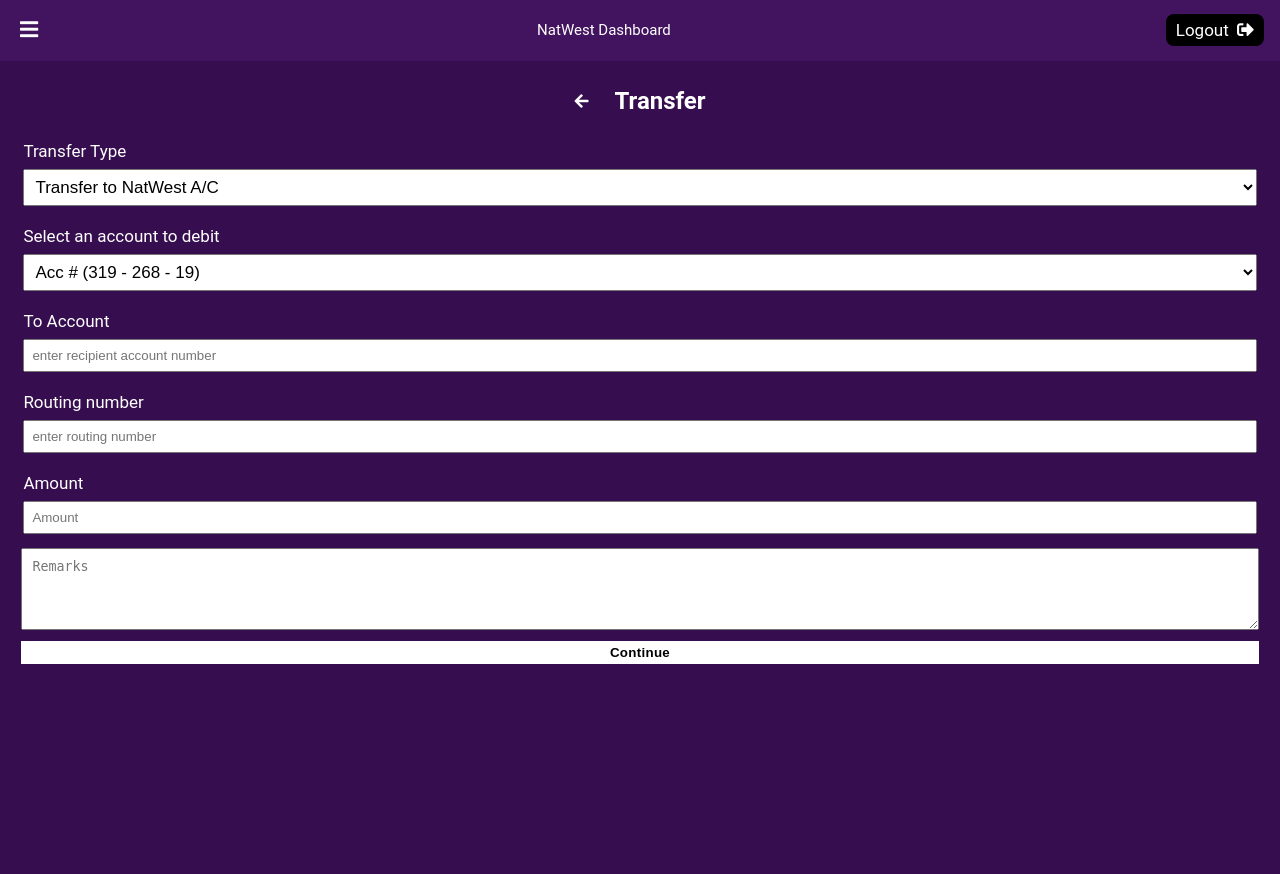
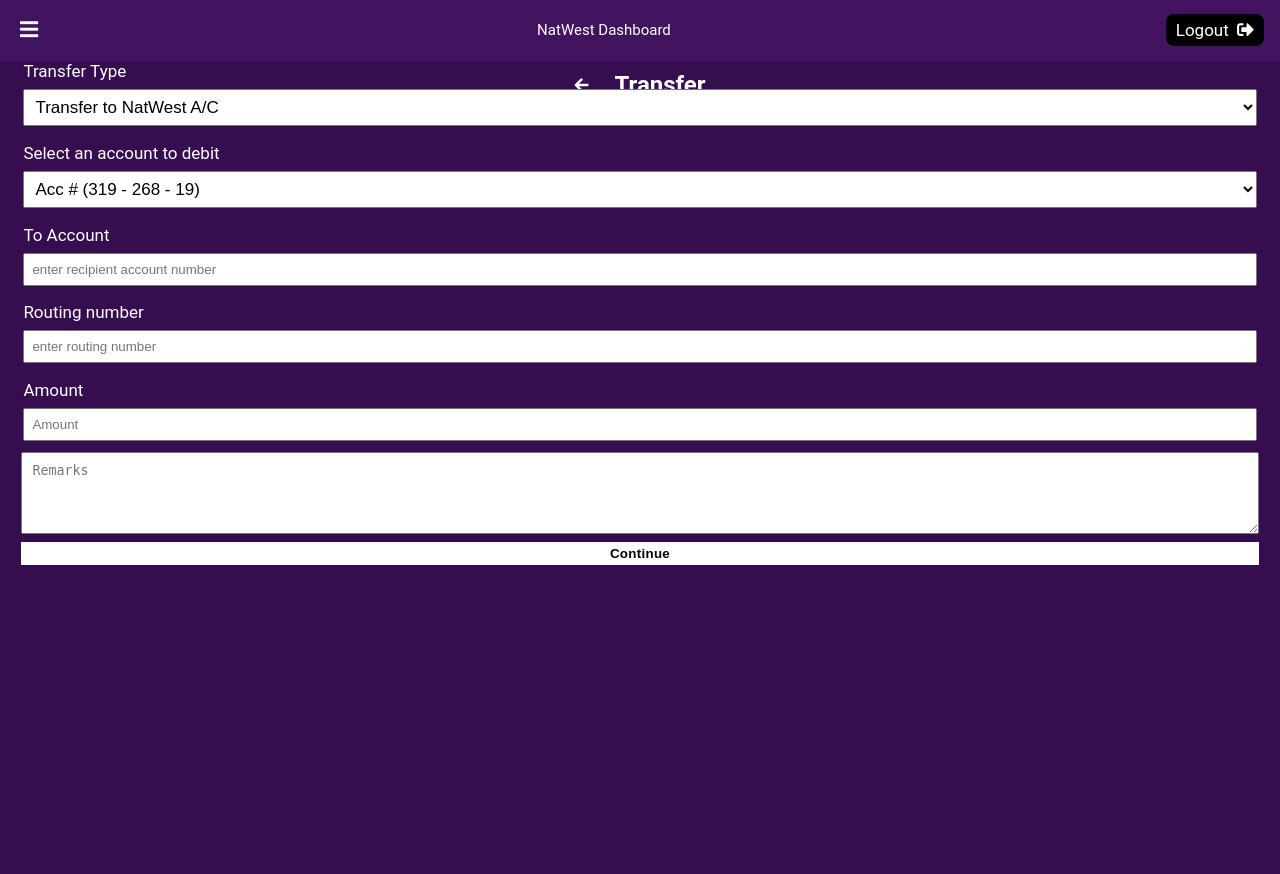
Before and after one commit to OsaeAddo/Bible-Way-Baptist-Church, a Django app: template templates/mainbank/transfer.html in a window 1280 px wide. Run offline with Django 3.2, Linux system fonts and the light colour scheme; the template is opened without the code that fills it, so the values that code supplies are empty; some libraries are stand-ins or nearby versions.

Commit message:
update dashboard

```diff
--- a/static/css/transfer.css
+++ b/static/css/transfer.css
@@ -3,6 +3,8 @@
     align-items: center;
     justify-content: center;
     color: var(--text-white);
+    position: relative;
+    top: -1rem;
 }
 .transfer-header a {
     color: var(--text-white);
@@ -13,9 +15,11 @@
 
 form {
     display: grid;
-    gap: .5rem;
+    gap: .3rem;
     margin: 0 8px;
     margin-bottom: 6rem;
+    position: relative;
+    top: -5rem;
 }
 label {
     color: #fff;
```
